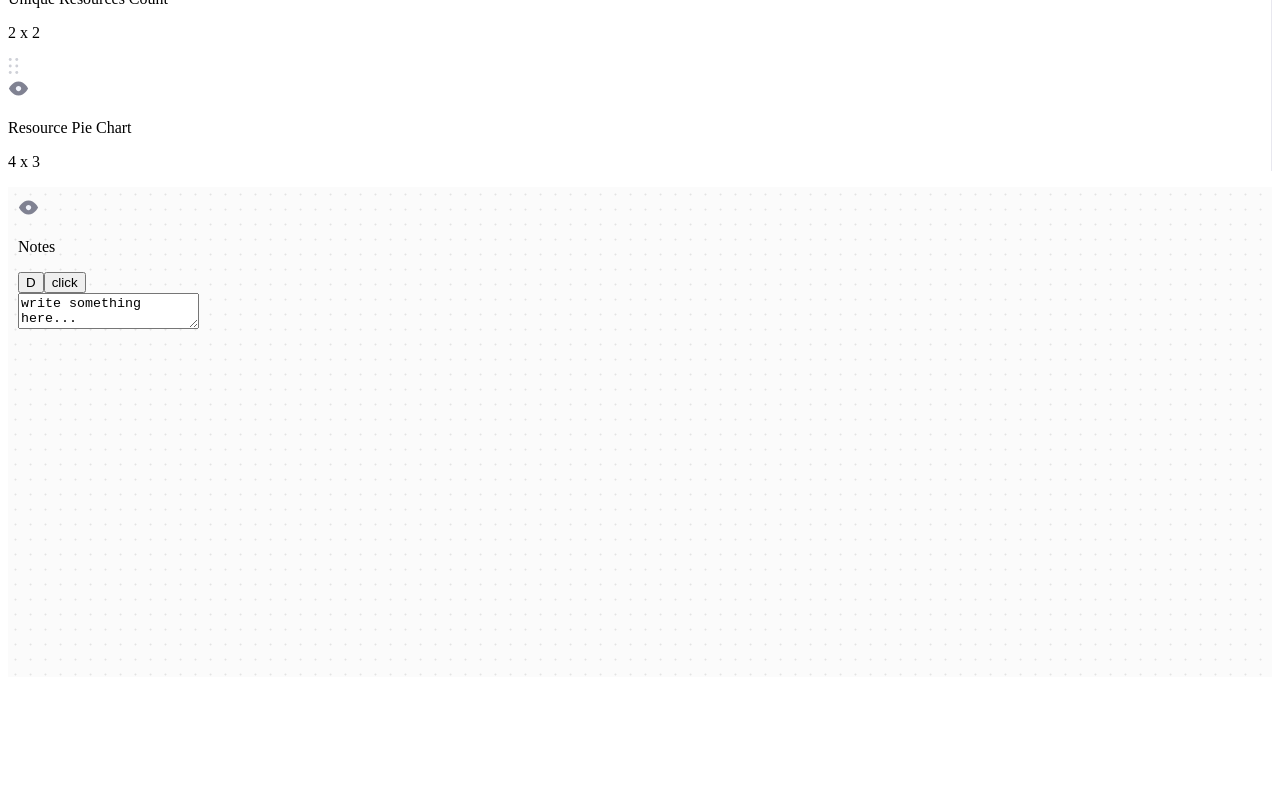
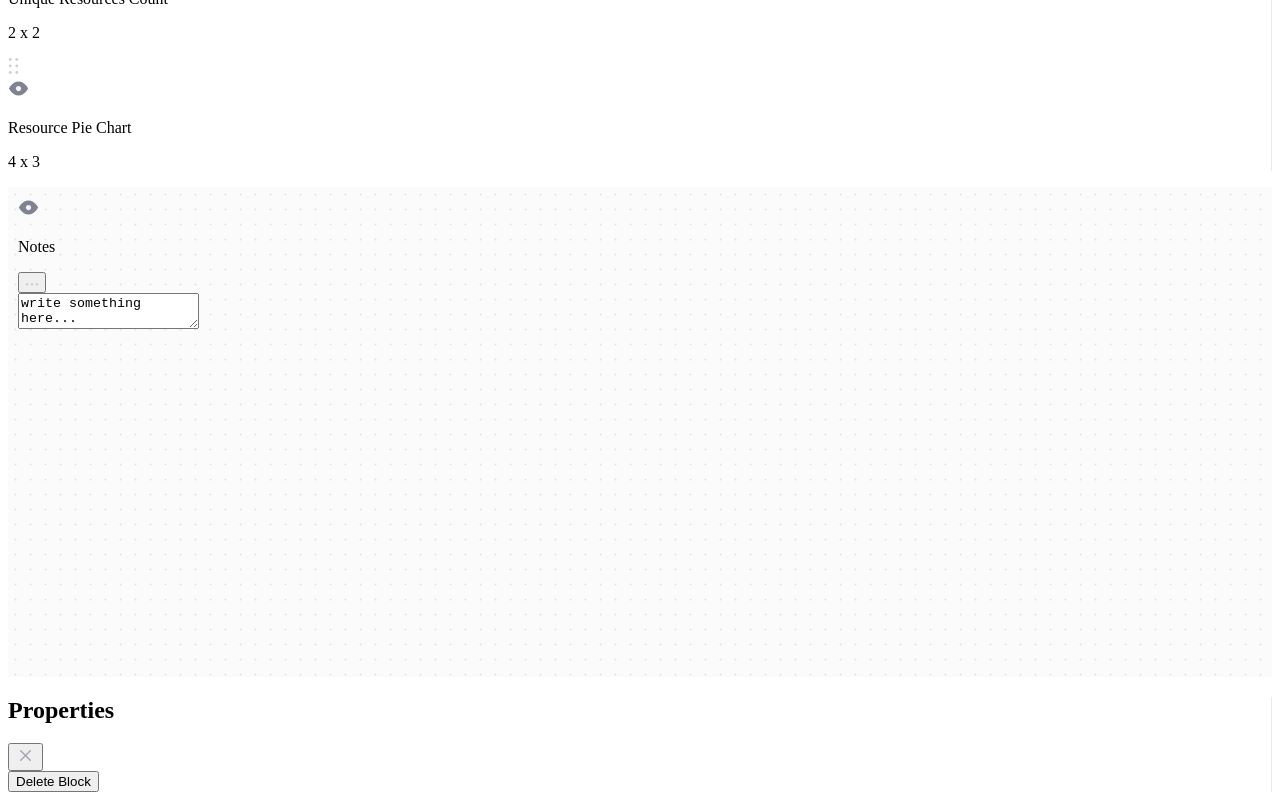
Before and after one commit to colodenn/caterpillar-frontend, a Next.js app: page /dashboard/1 in a window 1280 px wide. Shown: the part 1487-2287 px from the top of the page. Before the commit the page ends 2172 px from the top, so only its background shows below. Built offline with nearby package versions, Linux system fonts and the light colour scheme.

Commit message:
added sidebar

```diff
--- a/components/dashboard/dashboardLayout.js
+++ b/components/dashboard/dashboardLayout.js
@@ -36,7 +36,7 @@ const DashboardLayout = (props) => {
     {
         'title': 'Period',
         'description': '2 x 2',
-        'data': `{"color":"#C71585","h":2,"w":2,"name":"Period","types":"number","api": "http://localhost:5000/api/StartEnd/${fileName}"}`
+        'data': `{"color":"#C71585","h":2,"w":2,"name":"Period","types":"timestamp","api": "http://localhost:5000/api/StartEnd/${fileName}"}`
     },
 
     {
@@ -71,6 +71,19 @@ const DashboardLayout = (props) => {
             'data': `{"color":"#C71585","h":2,"w":7,"name":"Petrinet","api": "http://localhost:5000/uploads/petrinet/${fileName}","types":"image"}`
         },
     ]
+
+    function deleteButton(i) {
+        closeSidebar()
+        props.delete(i)
+    }
+
+    function closeSidebar() {
+        if (typeof window !== "undefined") {
+
+            const properties = document.getElementById('properties')
+            properties.style.display = 'none';
+          }
+    }
 
     return (
         <>
@@ -220,6 +233,28 @@ const DashboardLayout = (props) => {
     <main className="flex-1 flex disableScroll backgroundTile overflow-y-scroll h-screen  ml-96 mt-0">
         <div className='flex-1   mx-auto p-4'>{props.children}</div>
     </main>
+    <aside id="properties" className="mt-0 right-0 fixed bg-white w-96 border-r-1 h-screen hidden">
+        <div className="px-8 py-2 ">
+
+    <div className="flex justify-between">
+        <div>
+        <h1 className="font-medium text-2xl mb-4 mt-2">Properties</h1>
+
+        </div>
+        <div className="my-auto">
+            <button onClick={() => closeSidebar()}>
+                <img className="transform " src="/close.svg"/>
+            </button>
+        </div>
+    </div>
+    <div className="mx-auto flex">
+
+        <button onClick={(e) => deleteButton(e.target.value) } id="closeButton" value="test" className="mx-auto border rounded py-4 px-8 text-xl hover:bg-gray-100 font-semibold" >
+            Delete Block
+        </button>
+    </div>
+        </div>
+    </aside>
         </div>
     </div>
     <style jsx>{`
--- a/pages/dashboard/[pid].js
+++ b/pages/dashboard/[pid].js
@@ -23,6 +23,7 @@ export default function  dashboardSlug() {
   const { pid } = router.query
   resetIdCounter();
   const did = Cookies.get('api_token')
+
 function tiles(exp,el) {
     var html = <h1>test</h1>
     switch (exp) {
@@ -53,22 +54,20 @@ function tiles(exp,el) {
 }
 
 
-console.log(layoutState)
-console.log(layoutsState)
 
 
   const onDrop = async (layout, layoutItem, _event) => {
     var data = JSON.parse(_event.dataTransfer.getData('text/plain'))
     console.log(data)
 
-    setLayout(layoutState.concat( [{i: String(layoutState.length +1), x:layoutItem.x,y:layoutItem.y,w:data.w,h:data.h,name: data.name,data:'', type: data.types}]))
-    setLayouts({
-      lg: layoutState.concat([{i: String(layoutState.length +1), x:layoutItem.x,y:layoutItem.y,w:data.w,h:data.h,name: data.name,data:'',type: data.types}]),
-      md: layoutState.concat([{i: String(layoutState.length +1), x:layoutItem.x,y:layoutItem.y,w:data.w,h:data.h,name: data.name,data:'',type: data.types}]),
-      sm: layoutState.concat([{i: String(layoutState.length +1), x:layoutItem.x,y:layoutItem.y,w:data.w,h:data.h,name: data.name,data:'',type: data.types}]),
-      xs: layoutState.concat([{i: String(layoutState.length +1), x:layoutItem.x,y:layoutItem.y,w:data.w,h:data.h,name: data.name,data:'',type: data.types}]),
-      xxs: layoutState.concat([{i: String(layoutState.length +1), x:layoutItem.x,y:layoutItem.y,w:data.w,h:data.h,name: data.name,data:'',type: data.types}])
-  })
+  //   setLayout(layoutState.concat( [{i: String(layoutState.length +1), x:layoutItem.x,y:layoutItem.y,w:data.w,h:data.h,name: data.name,data:'', type: data.types}]))
+  //   setLayouts({
+  //     lg: layoutState.concat([{i: String(layoutState.length +1), x:layoutItem.x,y:layoutItem.y,w:data.w,h:data.h,name: data.name,data:'',type: data.types}]),
+  //     md: layoutState.concat([{i: String(layoutState.length +1), x:layoutItem.x,y:layoutItem.y,w:data.w,h:data.h,name: data.name,data:'',type: data.types}]),
+  //     sm: layoutState.concat([{i: String(layoutState.length +1), x:layoutItem.x,y:layoutItem.y,w:data.w,h:data.h,name: data.name,data:'',type: data.types}]),
+  //     xs: layoutState.concat([{i: String(layoutState.length +1), x:layoutItem.x,y:layoutItem.y,w:data.w,h:data.h,name: data.name,data:'',type: data.types}]),
+  //     xxs: layoutState.concat([{i: String(layoutState.length +1), x:layoutItem.x,y:layoutItem.y,w:data.w,h:data.h,name: data.name,data:'',type: data.types}])
+  // })
 
     if(data.types === 'image') {
       layout[layoutState.length].data =  data.api
@@ -107,7 +106,7 @@ console.log(layoutsState)
       //   credentials: 'include',
 
       //   headers: myHeaders,
-      //   body: JSON.stringify({"data":layout})
+      //   body: JSON.stringify({"data":layoutState})
       // }).then(res => console.log(res))
 
   }
@@ -127,26 +126,31 @@ console.log(layoutsState)
 
   }
 
-  const onLayoutChange = (layout, layouts) => {
-    // console.log(layout);
-    // console.log(layouts)
+  const onLayoutChange = (layout, layouts) => {}
 
-    // changeLayout = layout
-
-
+  function deleteT(i)  {
+      console.log(i)
+      var newLayout = layoutState.filter((el) => el.i != i)
+      setLayout([...newLayout])
   }
 
-  function deleteT(i){
-      var newLayout = layoutState.filter((el) => el.i != i)
-      setLayout([...newLayout])
+  function openSidebar(index) {
+    console.log("sodebar")
+    if (typeof window !== "undefined") {
+
+      const properties = document.getElementById('properties')
+      properties.style.display = 'block';
+      properties.value = index
+      const closeButton = document.getElementById('closeButton')
+      closeButton.value = index
+    }
   }
 
 
   return (
     <>
 
-    <DashboardLayout>
-
+    <DashboardLayout delete={(value) => deleteT(value)}>
 
     <ResponsiveGridLayout className="layout" layouts={layoutsState}
       onLayoutChange={(layout, layouts) => {
@@ -163,42 +167,25 @@ console.log(layoutsState)
              return (
                 <div className="bg-white shadow-md rounded-md"  key={el.i}>
                   <div   className="border-b-1 p-4 rounded-t flex justify-between">
-
                    <div className="flex">
-
                     <img src="/eye.svg"/>
                     <p className="ml-2">
                     {el.name}
                       </p>
-
-
                    </div>
-
                    <div className="my-auto">
-                     <button onClick={() => deleteT(el.i)} className="bg-red-400 w-12 rounded-full text-white">
-                        D
-                     </button>
-                     <button className="bg-green-400 w-12 rounded-full text-white" onClick={click}>
-                       click
-                     </button>
+                  <button onClick={ () => openSidebar(el.i)}>
+                 <img className="" src="/3dot.svg"/>
+                 </button>
                    </div>
                   </div>
                  <>
                   { tiles(el.type,el) }
                  </>
-
-
-
-
-
                   </div>
-
                   )
                 })
-
               }
-
-
               <style jsx>{`
 
 .border-b-1 {
@@ -222,6 +209,7 @@ console.log(layoutsState)
 
 
       </ResponsiveGridLayout>
+
     </DashboardLayout>
 
     </>
```
Also changed, not shown: public/close.svg (added).
